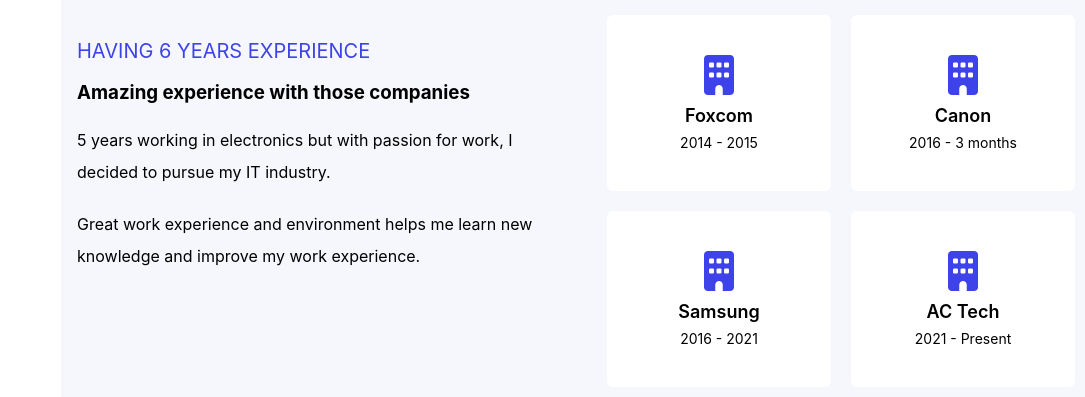
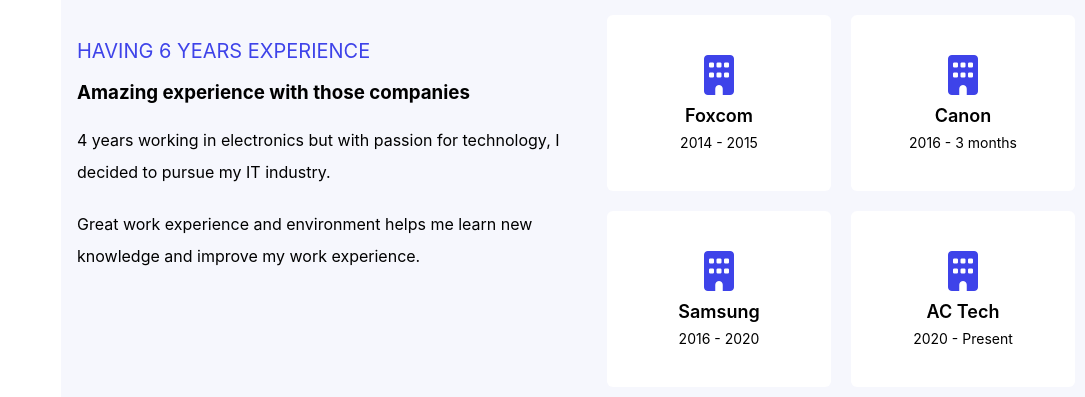
Before and after one commit to trungnd11/mylandingpage, a React (Create React App) app: page / in a window 1280 px wide. Shown: the part 1380-1777 px from the top of the page, without its empty margins (195-1280 px from the left). Built offline with nearby package versions, Linux system fonts and the light colour scheme.

Commit message:
Update experience

```diff
--- a/src/page/experience/Experience.tsx
+++ b/src/page/experience/Experience.tsx
@@ -28,7 +28,7 @@
             Amazing <span>experience</span> with those companies
           </h3>
           <p>
-            5 years working in electronics but with passion for work, I decided
+            4 years working in electronics but with passion for technology, I decided
             to pursue my IT industry.
           </p>
           <p>
@@ -59,7 +59,7 @@
                 theme === "dark" && "icon-dark"
               }`}
             ></i>
-            <h4>Samsung</h4> <h6>2016 - 2021</h6>
+            <h4>Samsung</h4> <h6>2016 - 2020</h6>
           </div>
           <div className={`exp-block ${theme === "dark" && "exp-block-dark"}`}>
             <i
@@ -67,7 +67,7 @@
                 theme === "dark" && "icon-dark"
               }`}
             ></i>
-            <h4>AC Tech</h4> <h6>2021 - Present</h6>
+            <h4>AC Tech</h4> <h6>2020 - Present</h6>
           </div>
         </div>
       </div>
```
